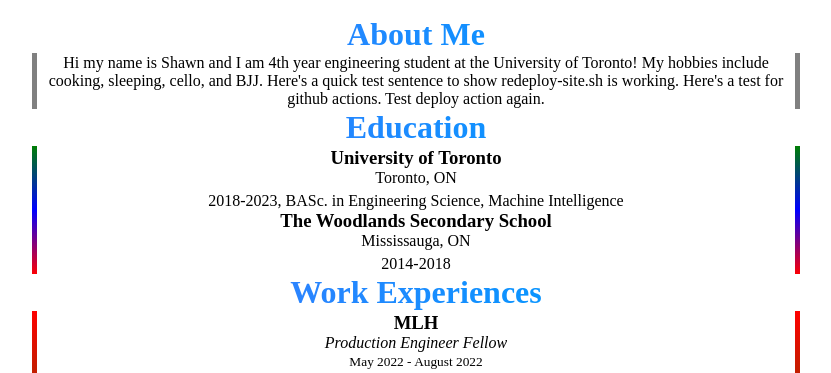
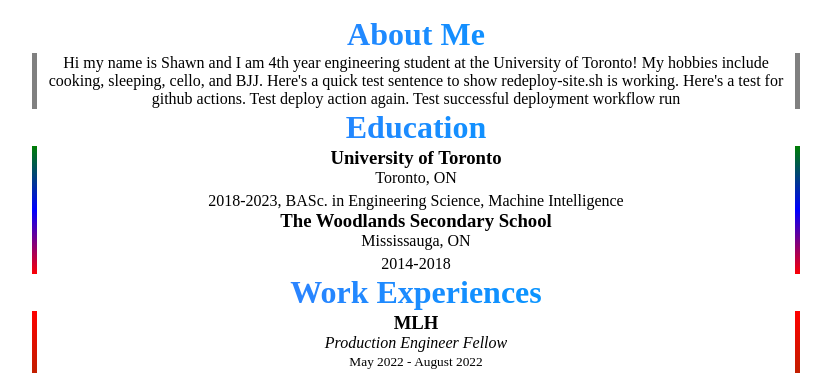
Before and after one commit to shawnzhang12/flask-personal-portfolio, a Flask app: page / in a window 1280 px wide. Shown: the part 64-437 px from the top of the page, without its empty margins (224-1055 px from the left). Run offline with Flask 2, Linux system fonts and the light colour scheme; parts of the project's set-up code (start-up, migrations or seed data) failed here and were passed over.

Commit message:
update about me, test deployment workflow

```diff
--- a/app/templates/about.j2
+++ b/app/templates/about.j2
@@ -3,6 +3,6 @@
     <ol id="about" class="lr-border">
        <p>Hi my name is {{name}} and I am 4th year engineering student at the University of Toronto!
        My hobbies include cooking, sleeping, cello, and BJJ. Here's a quick test sentence to show redeploy-site.sh is working.
-       Here's a test for github actions. Test deploy action again.</p>
+       Here's a test for github actions. Test deploy action again. Test successful deployment workflow run</p>
     </ol>
 </div>
```
Also changed, not shown: .github/workflows/deploy.yml.
